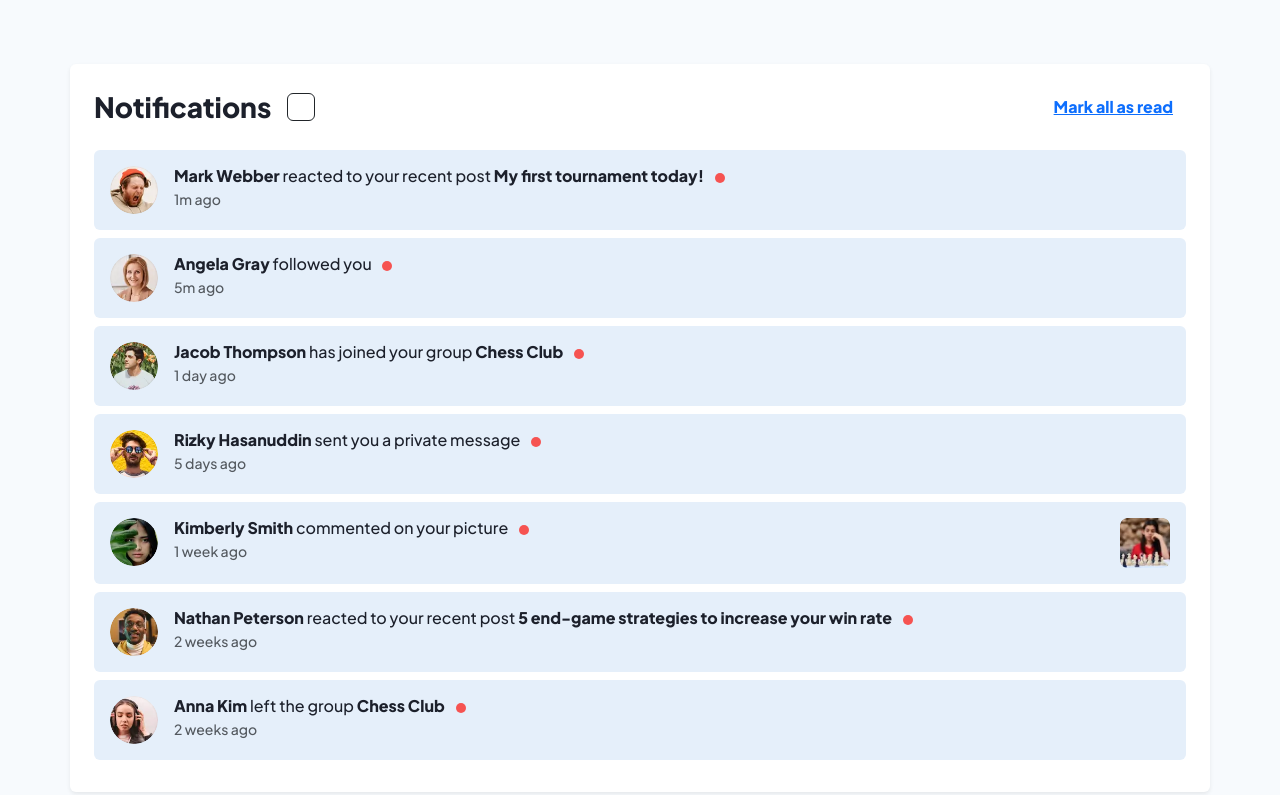
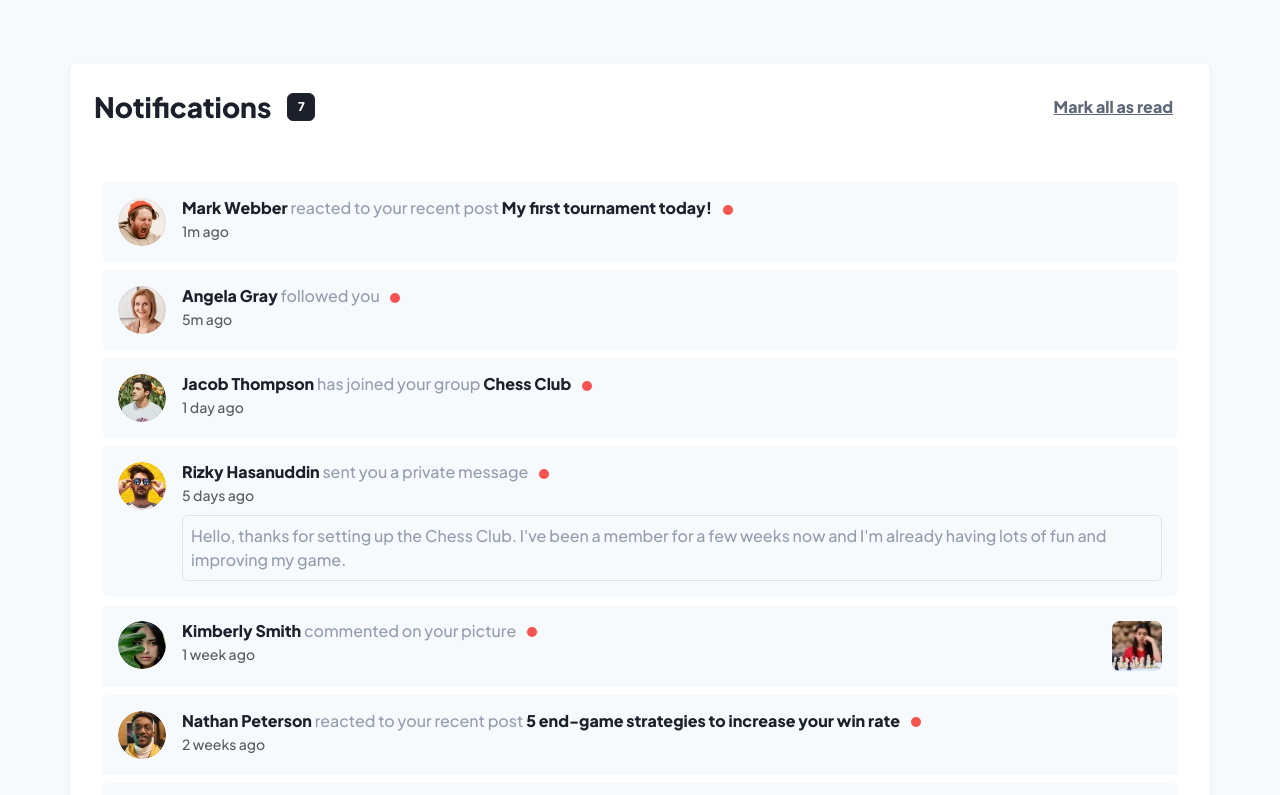
Before and after one commit to Rodney-Mokenyu/notifications-page-main, a plain HTML site: page index.html in a window 1280 px wide. Shown: the top 795 px of the page. Drawn offline with nearby package versions, Linux system fonts and the light colour scheme.

Commit message:
Update styles.css

```diff
--- a/assets/css/styles.css
+++ b/assets/css/styles.css
@@ -44,10 +44,14 @@ main {
   box-shadow: 0 0 8px rgba(0, 0, 0, 0.05);
 }
 
+.badge {
+    background-color: var(--color-neutral-very-dark-blue);
+}
+
 /* Notifications */
 
 .notification-row {
-  background-color: var(--color-neutral-light-grayish-blue-1);
+  background-color: var(--color-neutral-very-light-grayish-blue);
   cursor: pointer;
   transition: background-color 0.3s ease;
   border-radius: 8px;
@@ -88,14 +92,29 @@ main {
   display: none;
 }
 
+.plain-text {
+  color: var(--color-neutral-grayish-blue);
+}
+
+.btn {
+    color: var(--color-neutral-dark-grayish-blue);
+}
 /* Private message */
 .private-message {
-  display: none;
-  margin-top: 0.5rem;
-  padding: 0.5rem;
+  display: block;
+  margin-top: 1rem;
+  padding: 1rem;
+  height: auto;
+  color: var(--color-neutral-grayish-blue);
   border: 1px solid var(--color-neutral-light-grayish-blue-2);
   border-radius: 5px;
   background-color: var(--color-neutral-very-light-grayish-blue);
+}
+
+#notifications-list {
+    margin-top: 3rem;
+    padding: 0.5rem;
+
 }
 
 .notification-row.active .private-message {
```
